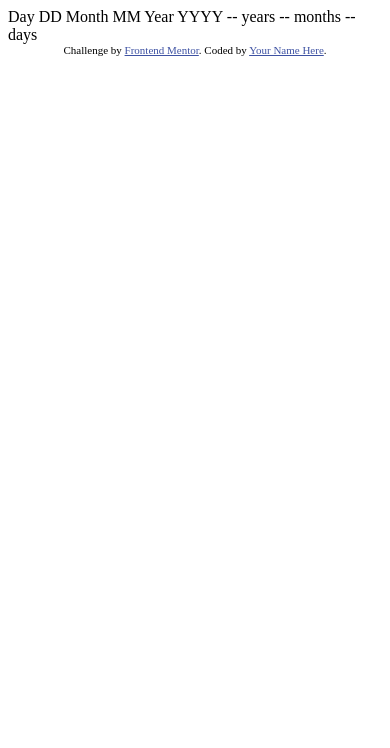
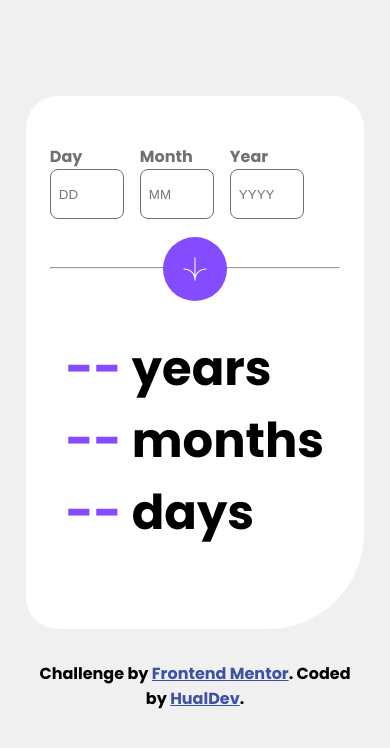
Before and after one commit to HualDev/AgeCalculator, a plain HTML site: page index.html in a window 390 px wide. Drawn offline with Linux system fonts and the light colour scheme.

Commit message:
mobile final version

```diff
--- /dev/null
+++ b/ageCalculator.js
@@ -0,0 +1 @@
+console.log('hellow bb')
--- a/index.html
+++ b/index.html
@@ -3,35 +3,61 @@
 <head>
   <meta charset="UTF-8">
   <meta name="viewport" content="width=device-width, initial-scale=1.0"> <!-- displays site properly based on user's device -->
-
+  <link rel="preconnect" href="https://fonts.googleapis.com">
+  <link rel="preconnect" href="https://fonts.gstatic.com" crossorigin>
+  <link href="https://fonts.googleapis.com/css2?family=Poppins:ital,wght@0,700;1,400;1,800&family=Space+Grotesk:wght@500&display=swap" rel="stylesheet">
   <link rel="icon" type="image/png" sizes="32x32" href="./assets/images/favicon-32x32.png">
-
+  <link rel="stylesheet" href="./style.css">
   <title>Frontend Mentor | Age calculator app</title>
 
   <!-- Feel free to remove these styles or customise in your own stylesheet 👍 -->
-  <style>
-    .attribution { font-size: 11px; text-align: center; }
-    .attribution a { color: hsl(228, 45%, 44%); }
-  </style>
+
 </head>
 <body>
+  <main>
+    <form action="" class="birthdate">
+      <div class="day">
+        <label for="day">Day</label><br>
+        <input for="day" type="number" placeholder="DD">
+      </div>
+      <div class="month">
+        <label for="month">Month</label><br>
+        <input type="number" placeholder="MM">
+      </div>
+      <div class="year">
+        <label for="year">Year</label><br>
+        <input type="number" placeholder="YYYY">
+      </div>
+    </form>
 
-  Day
-  DD
+    <hr>
+    <div class="arrow">
+      <img src="./assets/images/icon-arrow.svg" alt="Arrow Image">
+    </div>
 
-  Month
-  MM
+    <div class="age">
+      <div class="years">
+        <span class="dinamicAge">--</span>
+        <span>years</span>
+      </div>
+      <div class="months">
+        <span class="dinamicAge">--</span>
+        <span>months</span>
+      </div>
+      <div class="days">
+        <span class="dinamicAge">--</span>
+        <span>days</span>
+      </div>
+    </div>
 
-  Year
-  YYYY
+  </main>
 
-  -- years
-  -- months
-  -- days
 
-  <div class="attribution">
+  <footer class="attribution">
     Challenge by <a href="https://www.frontendmentor.io?ref=challenge" target="_blank">Frontend Mentor</a>.
-    Coded by <a href="#">Your Name Here</a>.
-  </div>
+    Coded by <a href="https://hualdevportafolio.netlify.app/" target="_blank">HualDev</a>.
+  </footer>
+
+  <script src="./ageCalculator.js"></script>
 </body>
 </html>
--- /dev/null
+++ b/style.css
@@ -0,0 +1,81 @@
+:root{
+    --purple: hsl(259, 100%, 65%);
+    --lightRed: hsl(0, 100%, 67%);
+    --white: hsl(0, 0%, 100%);
+    --offWhite: hsl(0, 0%, 94%);
+    --lightGrey: hsl(0, 0%, 86%);
+    --smokeyGrey: hsl(0, 1%, 44%);
+    --offBlack: hsl(0, 0%, 8%);
+}
+
+body{
+    box-sizing: border-box;
+    margin: 0;
+    font-family: 'Poppins', sans-serif;
+    background-color: var(--offWhite);
+    display: flex;
+    flex-direction: column;
+    align-items: center;
+    justify-content: center;
+    padding: 6rem 1rem;
+}
+
+main{
+    max-width: 90vh;
+    background-color: var(--white);
+    padding: 3rem 1.5rem;
+    border-radius: 2rem 2rem 6rem 2rem;
+}
+.birthdate{
+    display: flex;
+    gap: 1rem;
+    margin-bottom: 3rem;
+}
+
+label{
+    color: var(--smokeyGrey);
+}
+
+input{
+    width: 4rem;
+    height: 3rem;
+    padding: 0 0 0 0.5rem;
+    border-radius: 0.5rem;
+    border: 0.5px solid var(--smokeyGrey);
+}
+
+.arrow{
+    width: 4rem;
+    height: 4rem;
+    border-radius: 50%;
+    background-color: var(--purple);
+    display: flex;
+    justify-content: center;
+    align-items: center;
+    margin: -2.5rem auto auto;
+}
+
+.arrow img{
+    width: 1.5rem;
+    height: 1.5rem;
+}
+
+.age{
+    font-size: 3rem;
+    padding: 2rem 1rem;
+}
+
+.dinamicAge{
+    color: var(--purple);
+}
+
+footer{
+    font-size: 1rem;
+    text-align: center;
+    padding: 2rem 1rem;
+    margin: auto;
+}
+
+footer a {
+    color: hsl(228, 45%, 44%);
+}
```
